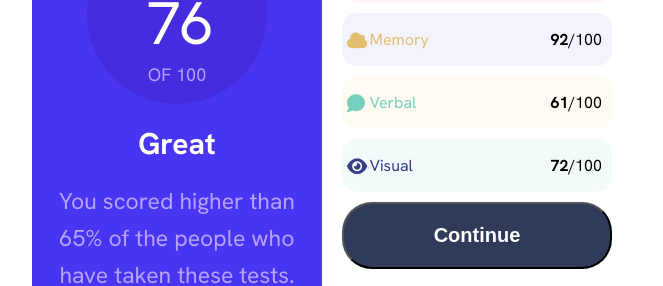
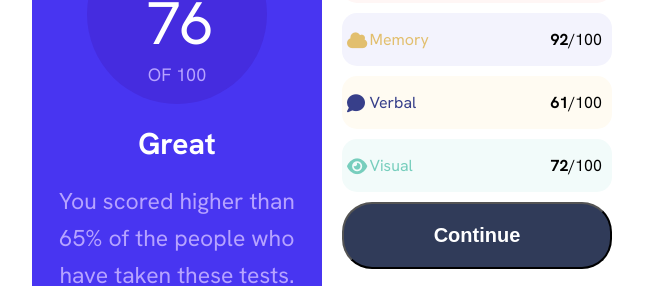
Before and after one commit to ElhassnAli/Project_one, a plain HTML site: page index.html in a window 1280 px wide. Shown: the part 801-1087 px from the top of the page, without its empty margins (308-971 px from the left). Drawn offline with Linux system fonts and the light colour scheme.

Commit message:
update style.css

```diff
--- a/style.css
+++ b/style.css
@@ -133,13 +133,13 @@ span {
 
 .fa-comment {
   font-size: 18px;
-  color: rgb(119, 206, 189);
+  color:rgb(55, 63, 138);
   padding: 5px;
 }
 
 .fa-eye {
   font-size: 18px;
-  color: rgb(55, 63, 138);
+  color: rgb(119, 206, 189);
   padding: 5px;
 }
 
@@ -159,11 +159,11 @@ span {
 }
 
 .t {
-  color: rgb(119, 206, 189);
+  color:rgb(55, 63, 138);
 }
 
 .T {
-  color: rgb(55, 63, 138);
+  color: rgb(119, 206, 189);
 }
 
 .C {
```
